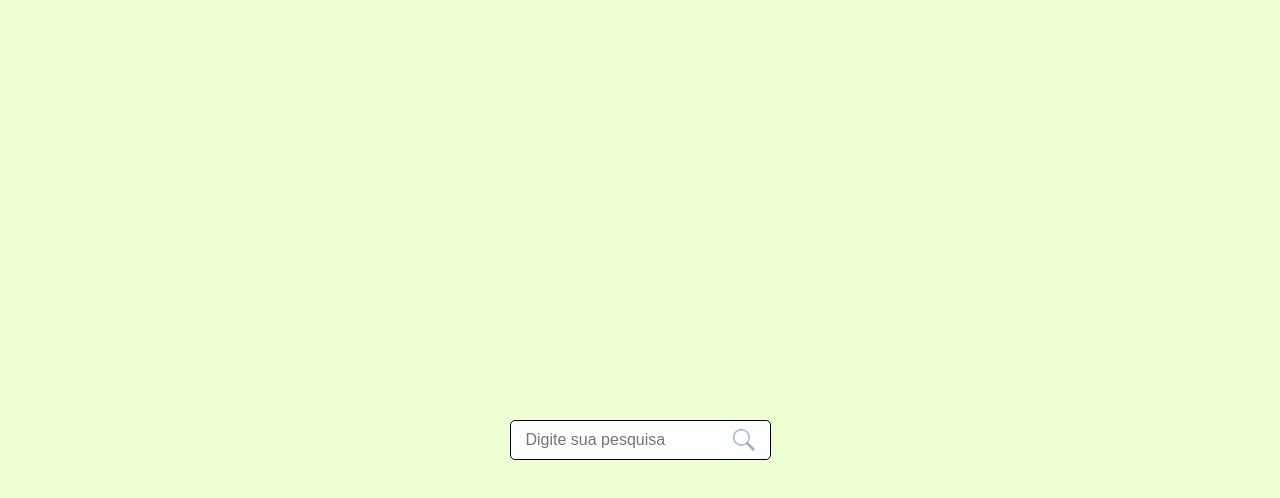
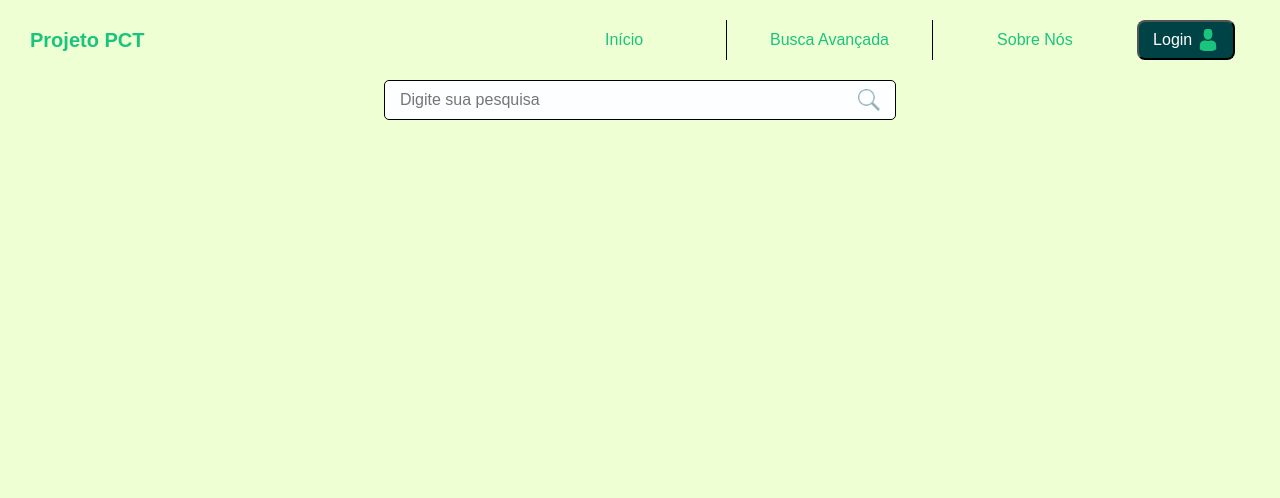
Before and after one commit to fga-eps-mds/2021.1-PCT-Frontend, a React (Create React App) app: page / in a window 1280 px wide. Shown: the top 498 px of the page. Built offline with nearby package versions, Linux system fonts and the light colour scheme.

Commit message:
Issue #06 - Criando componente Header e pagina Home
Co-authored-by: leticiards.04@gmail.com
Co-authored-by: lucasgomesjk@gmail.com

```diff
--- a/src/App.tsx
+++ b/src/App.tsx
@@ -3,13 +3,13 @@ import GlobalStyle from "./styles/global";
 
 import HomeScreen from "./Pages/HomeScreen";
 
-function App() {
+const App: React.FC = () => {
   return (
     <>
       <HomeScreen />
       <GlobalStyle />
     </>
   );
-}
+};
 
 export default App;
--- /dev/null
+++ b/src/Components/Header/index.tsx
@@ -0,0 +1,34 @@
+import React from "react";
+
+import {
+  Container,
+  HeaderButton,
+  Title,
+  ButtonsContainer,
+  ProfileButton,
+  PersonIcon,
+  ProfileCotainer,
+} from "./styles";
+import personIcon from "./../../assets/images/person.png";
+
+const Header: React.FC = () => {
+  return (
+    <Container>
+      <Title>Projeto PCT</Title>
+      <>
+        <ButtonsContainer>
+          <HeaderButton>Início</HeaderButton>
+          <HeaderButton>Busca Avançada</HeaderButton>
+          <HeaderButton>Sobre Nós</HeaderButton>
+        </ButtonsContainer>
+        <ProfileCotainer>
+          <ProfileButton>
+            Login <PersonIcon src={personIcon} />{" "}
+          </ProfileButton>
+        </ProfileCotainer>
+      </>
+    </Container>
+  );
+};
+
+export default Header;
--- /dev/null
+++ b/src/Components/Header/styles.ts
@@ -0,0 +1,74 @@
+import styled from "styled-components";
+
+export const Container = styled.div`
+  width: 100%;
+  padding-right: 20px;
+  padding-left: 30px;
+  max-height: 60px;
+  height: 40px;
+  display: flex;
+  flex-direction: row;
+  align-items: center;
+  justify-content: space-between;
+`;
+
+export const Title = styled.div`
+  width: 40%;
+  border: none;
+  color: #1bc47d;
+  text-align: center;
+  font-size: 20px;
+  font-weight: 700;
+  height: 100%;
+  align-items: center;
+  display: flex;
+`;
+
+export const ButtonsContainer = styled.div`
+  width: 50%;
+  height: 100%;
+  align-items: center;
+  justify-content: space-between;
+  display: flex;
+  flex-direction: row;
+  background-color: black;
+`;
+
+export const ProfileCotainer = styled.div`
+  width: 10%;
+  height: 100%;
+  align-items: center;
+  display: flex;
+`;
+
+export const HeaderButton = styled.button`
+  border: none;
+  color: #1bc47d;
+  text-align: center;
+  font-size: 16px;
+  height: 100%;
+  align-items: center;
+  width: 33.2%;
+  background-color: #edffd3;
+`;
+
+export const ProfileButton = styled.button`
+  border-radius: 8px;
+  display: flex;
+  color: white;
+  text-align: center;
+  font-size: 16px;
+  height: 100%;
+  align-items: center;
+  justify-content: center;
+  width: 80%;
+  background-color: #004346;
+`;
+
+export const PersonIcon = styled.img`
+  height: 22px;
+  max-height: 40px;
+  width: 22px;
+  max-width: 40px;
+  margin-left: 5px;
+`;
--- a/src/Components/SearchBar/styles.ts
+++ b/src/Components/SearchBar/styles.ts
@@ -3,6 +3,7 @@ import styled from "styled-components";
 export const Container = styled.div`
   background-color: #fdfeff;
   max-width: 832px;
+  width: 40%;
   max-height: 60px;
   height: 40px;
   border: 1px solid black;
@@ -14,6 +15,7 @@ export const Container = styled.div`
   flex-direction: row;
   align-items: center;
   justify-content: space-between;
+  margin-top: 20px;
 `;
 
 export const SearchInput = styled.input`
--- a/src/Pages/HomeScreen/index.tsx
+++ b/src/Pages/HomeScreen/index.tsx
@@ -3,10 +3,12 @@ import React from "react";
 import { Container } from "./styles";
 
 import SearchBar from "../../Components/SearchBar";
+import Header from "../../Components/Header";
 
 const HomeScreen: React.FC = () => {
   return (
     <Container>
+      <Header />
       <SearchBar />
     </Container>
   );
--- a/src/Pages/HomeScreen/styles.ts
+++ b/src/Pages/HomeScreen/styles.ts
@@ -3,6 +3,6 @@ import styled from "styled-components";
 export const Container = styled.div`
   height: 100vh;
   display: flex;
-  justify-content: center;
+  flex-direction: column;
   align-items: center;
 `;
--- a/src/styles/global.ts
+++ b/src/styles/global.ts
@@ -20,7 +20,7 @@ export default createGlobalStyle`
     #root {
         max-width: 1900px;
         margin: 0 auto;
-        padding: 40px 20px;
+        padding: 20px 0px;
     }
 
 `;
```
Also changed, not shown: src/assets/images/person.png (added).
